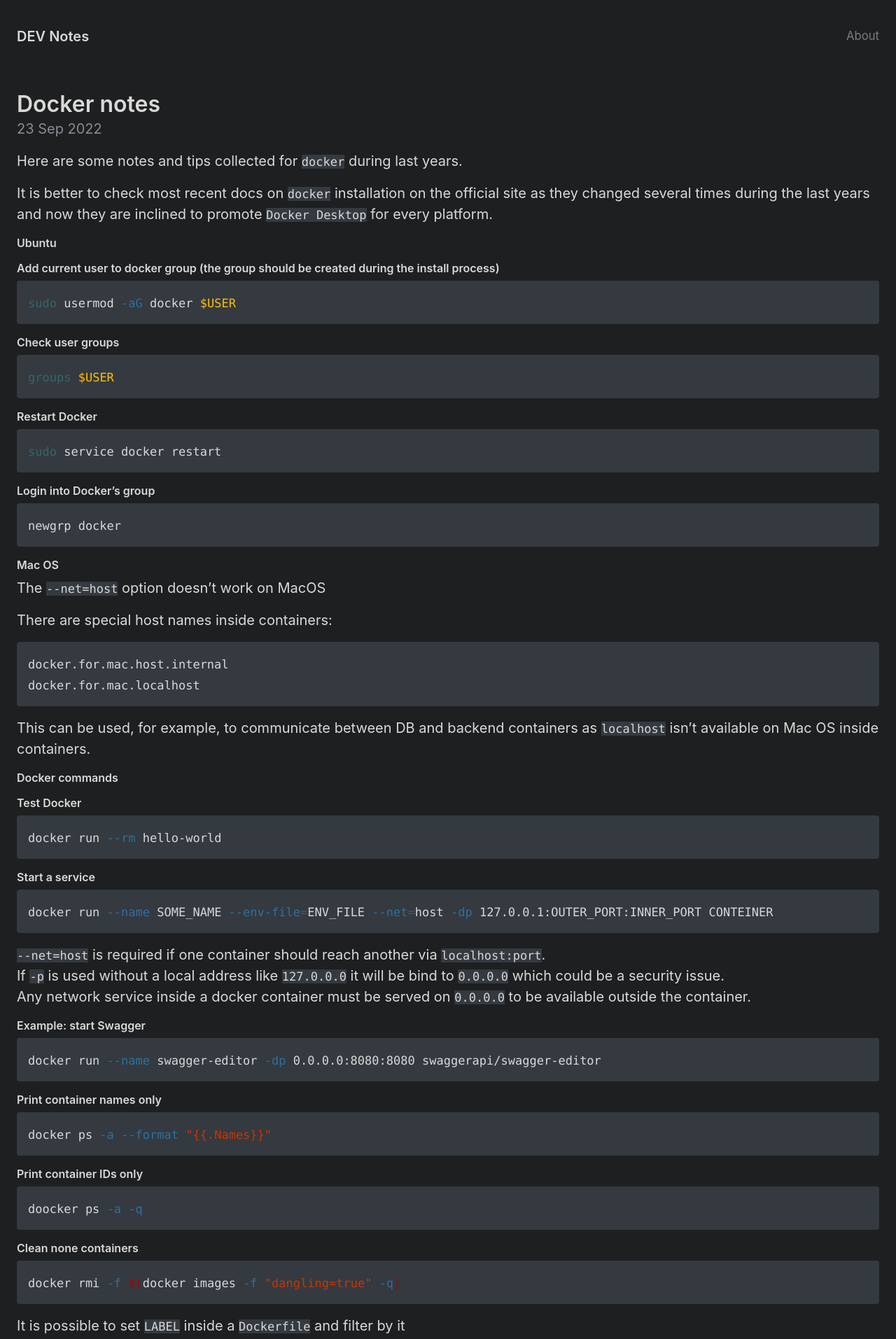
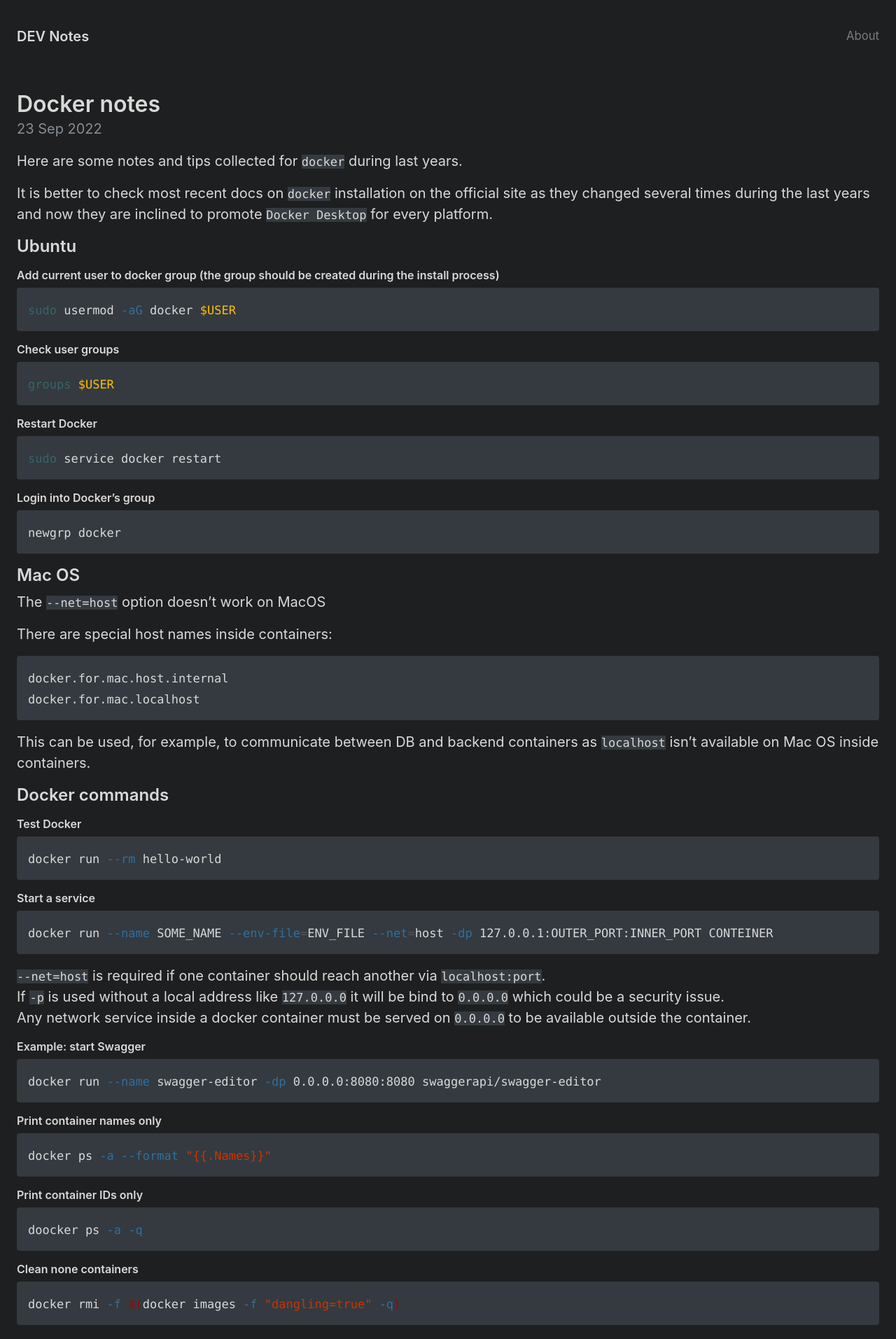
Before and after one commit to artemdevel/artemdevel.github.io, a Jekyll site: the page built from _posts/2022-09-23-docker-notes.md, in a window 1280 px wide. Shown: the top 1913 px of the page at 70% size. Built offline with Jekyll 4.4.1, drawn with Linux system fonts in a browser that asks for light colours.

````diff
--- a/_posts/2022-09-23-docker-notes.md
+++ b/_posts/2022-09-23-docker-notes.md
@@ -8,29 +8,29 @@ Here are some notes and tips collected for `docker` during last years.
 It is better to check most recent docs on `docker` installation on the official site as they changed several times
 during the last years and now they are inclined to promote `Docker Desktop` for every platform.
 
-#### Ubuntu
+## Ubuntu
 
-###### Add current user to docker group (the group should be created during the install process)
+#### Add current user to docker group (the group should be created during the install process)
 ```shell
 sudo usermod -aG docker $USER
 ```
 
-###### Check user groups
+#### Check user groups
 ```shell
 groups $USER
 ```
 
-###### Restart Docker
+#### Restart Docker
 ```shell
 sudo service docker restart
 ```
 
-###### Login into Docker's group
+#### Login into Docker's group
 ```shell
 newgrp docker
 ```
 
-#### Mac OS
+## Mac OS
 The `--net=host` option doesn't work on MacOS
 
 There are special host names inside containers:
@@ -41,36 +41,36 @@ docker.for.mac.localhost
 This can be used, for example, to communicate between DB and backend containers as `localhost` isn't available
 on Mac OS inside containers.
 
-#### Docker commands
+## Docker commands
 
-###### Test Docker
+#### Test Docker
 ```shell
 docker run --rm hello-world
 ```
 
-###### Start a service
+#### Start a service
 ```shell
 docker run --name SOME_NAME --env-file=ENV_FILE --net=host -dp 127.0.0.1:OUTER_PORT:INNER_PORT CONTEINER
 ```
 `--net=host` is required if one container should reach another via `localhost:port`.
 If `-p` is used without a local address like `127.0.0.0` it will be bind to `0.0.0.0` which could be a security issue.
 Any network service inside a docker container must be served on `0.0.0.0` to be available outside the container.
-###### Example: start Swagger
+#### Example: start Swagger
 ```shell
 docker run --name swagger-editor -dp 0.0.0.0:8080:8080 swaggerapi/swagger-editor
 ```
 
-###### Print container names only
+#### Print container names only
 ```shell
 docker ps -a --format {% raw %}"{{.Names}}{% endraw %}"
 ```
 
-###### Print container IDs only
+#### Print container IDs only
 ```shell
 doocker ps -a -q
 ```
 
-###### Clean none containers
+#### Clean none containers
 ```shell
 docker rmi -f $(docker images -f "dangling=true" -q)
 ```
@@ -80,7 +80,7 @@ docker image prune --filter label=SOME_LABEL
 ```
 NOTE: Consider to use `docker build --rm` this should remove intermediate containers
 
-###### Copy files from/into a docker container
+#### Copy files from/into a docker container
 ```shell
 docker cp SOME_CONTEINER:/path/to/file LOCAL_FILE_NAME
 ```
@@ -88,7 +88,7 @@ docker cp SOME_CONTEINER:/path/to/file LOCAL_FILE_NAME
 docker cp LOCAL_FILE_NAME SOME_CONTEINER:/path/to/file
 ```
 
-###### List volumes and clean them
+#### List volumes and clean them
 ```shell
 docker volume ls
 ```
@@ -96,32 +96,32 @@ docker volume ls
 docker volume prune
 ```
 
-###### Clean Docker <none> images
+#### Clean Docker <none> images
 ```shell
 docker rmi $(docker images | grep \'^<none>\' | awk \'{print $3}\')
 ```
 
-###### Run something untrusted in Docker
+#### Run something untrusted in Docker
 ```shell
 docker run --rm -it -v $(PWD)/untrustedprogram:/untrustedprogram:ro ubuntu:latest
 ```
 
-###### Set Docker limits for build
+#### Set Docker limits for build
 ```shell
 docker build --cpu-period=100000 --cpu-quota=50000 --memory=1024m -t $PROJECT:$VERSION -f Dockerfile .
 ```
 
-###### Fix a terminal inside a container
+#### Fix a terminal inside a container
 Sometimes something could be mis-configured inside a container and things like `nano` can't work.
 This should be executed inside the container.
 ```shell
 export TERM=xterm
 ```
 
-#### Databases oneliners
+## Databases oneliners
 NOTE: No volumes so they all are ephemeral
 
-###### PostgreSQL
+#### PostgreSQL
 ```shell
 docker run --name postgres -e POSTGRES_PASSWORD=password -dp 5432:5432 postgres:alpine
 ```
@@ -135,7 +135,7 @@ docker exec -it postgres psql -U postgres
 docker logs -f postgres
 ```
 
-###### MySQL\MariaDB
+#### MySQL\MariaDB
 ```shell
 docker run --name mariadb -e MYSQL_ROOT_PASSWORD=password -dp 127.0.0.1:3306:3306 mariadb
 ```
@@ -146,7 +146,7 @@ docker exec -it mariadb mysql -p
 docker logs -f mariadb
 ```
 
-###### Redis
+#### Redis
 ```shell
 docker run --name redis -dp 127.0.0.1:6379:6379 redis:alpine
 ```
@@ -157,7 +157,7 @@ docker exec -it redis redis-cli
 docker logs -f redis
 ```
 
-###### MongoDB
+#### MongoDB
 NOTE: Security isn't enabled by default
 ```shell
 docker run --name mongodb -dp 127.0.0.1:27017:27017 mongo
@@ -172,7 +172,7 @@ docker exec -it mongodb mongo admin
 docker logs -f mongodb
 ```
 
-#### Multi-Stage Build container example
+## Multi-Stage Build container example
 ```Dockerfile
 FROM golang as compiler
 RUN CGO_ENABLED=0 go get -a -ldflags '-s' \
@@ -183,7 +183,7 @@ EXPOSE 8080
 CMD ["./helloworld"]
 ```
 
-#### Docker rootless and read-only container example
+## Docker rootless and read-only container example
 ```Dockerfile
 FROM alpine:3.15.0
 # docker build -t alpine .
````
Also changed, not shown: _posts/2022-09-26-docker-security-notes.md (added, +78 -0 lines).
